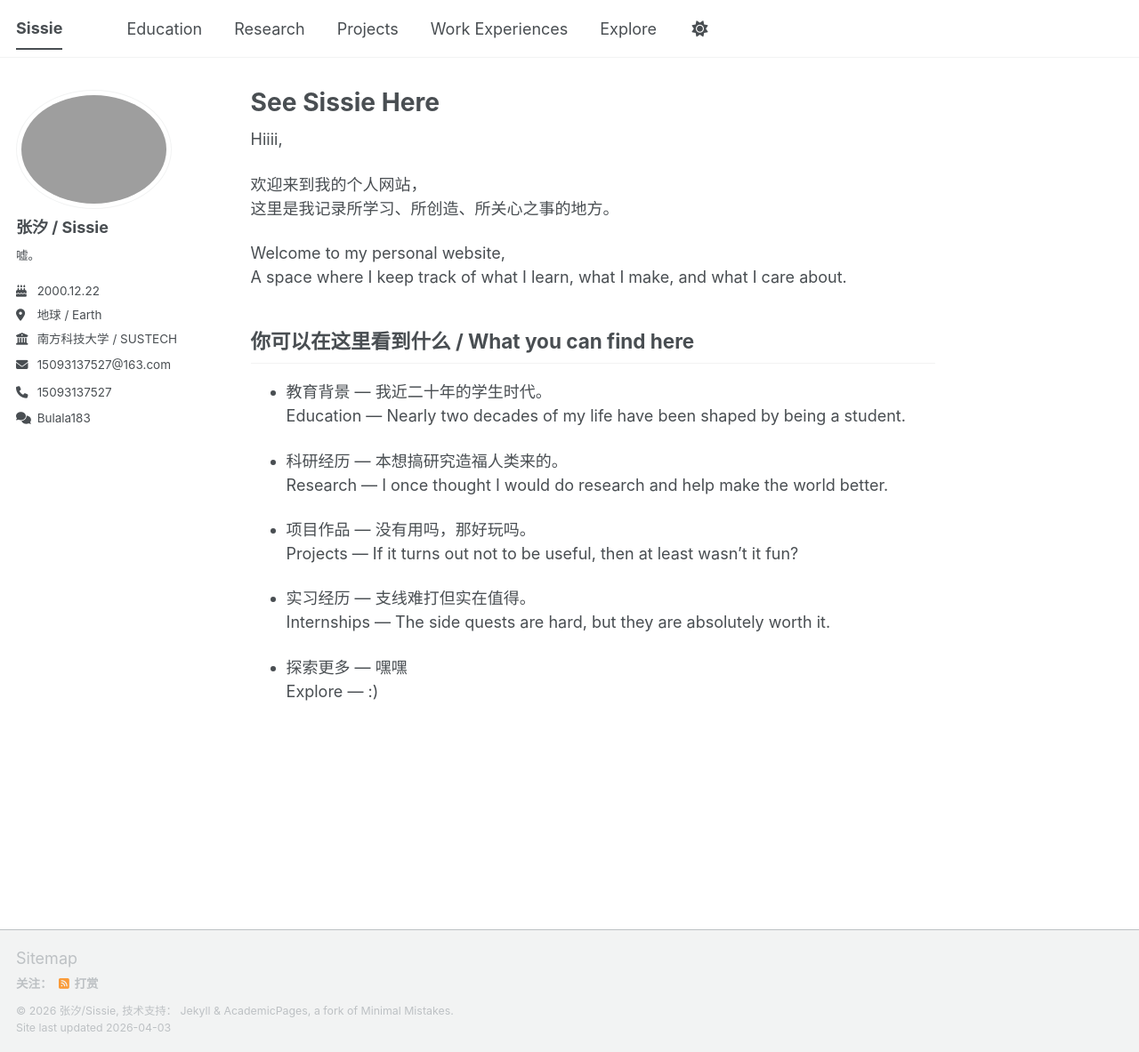
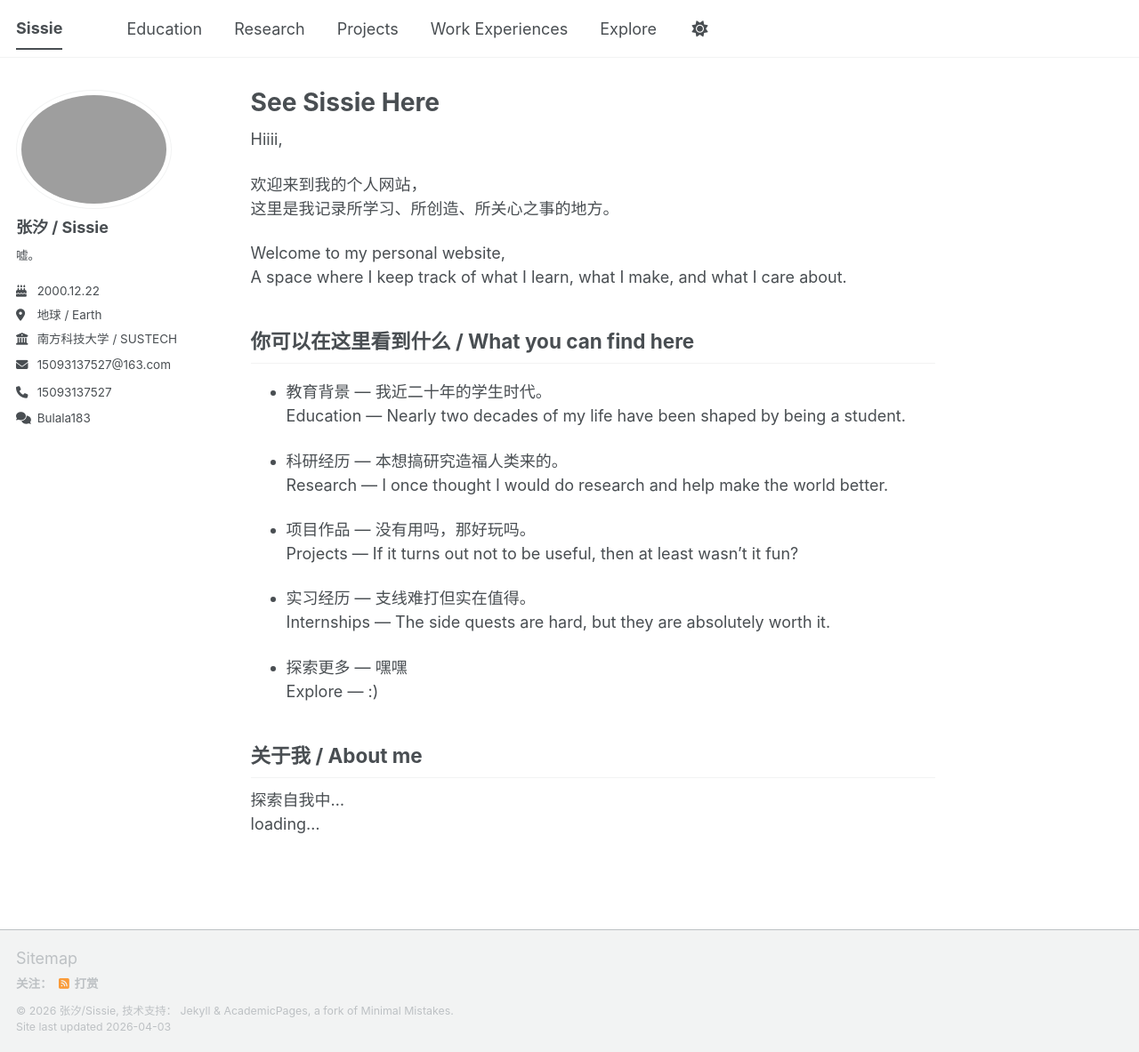
Before and after one commit to SeeSissie/SeeSissie.github.io, a Jekyll site: the page built from _pages/home.md, in a window 1280 px wide and 1183 px high. Shown: the whole window at 89% size. Built offline with Jekyll 4.4.1, drawn with Linux system fonts in a browser that asks for light colours; a script bundle is joined from its source files by our own code; library files that are not in the unit come from our copies.

Commit message:
Update home.md

```diff
--- a/_pages/home.md
+++ b/_pages/home.md
@@ -32,3 +32,8 @@ A space where I keep track of what I learn, what I make, and what I care about.
 
 - 探索更多 — 嘿嘿
   Explore — :)
+
+## 关于我 / About me
+
+探索自我中...
+loading...
```
